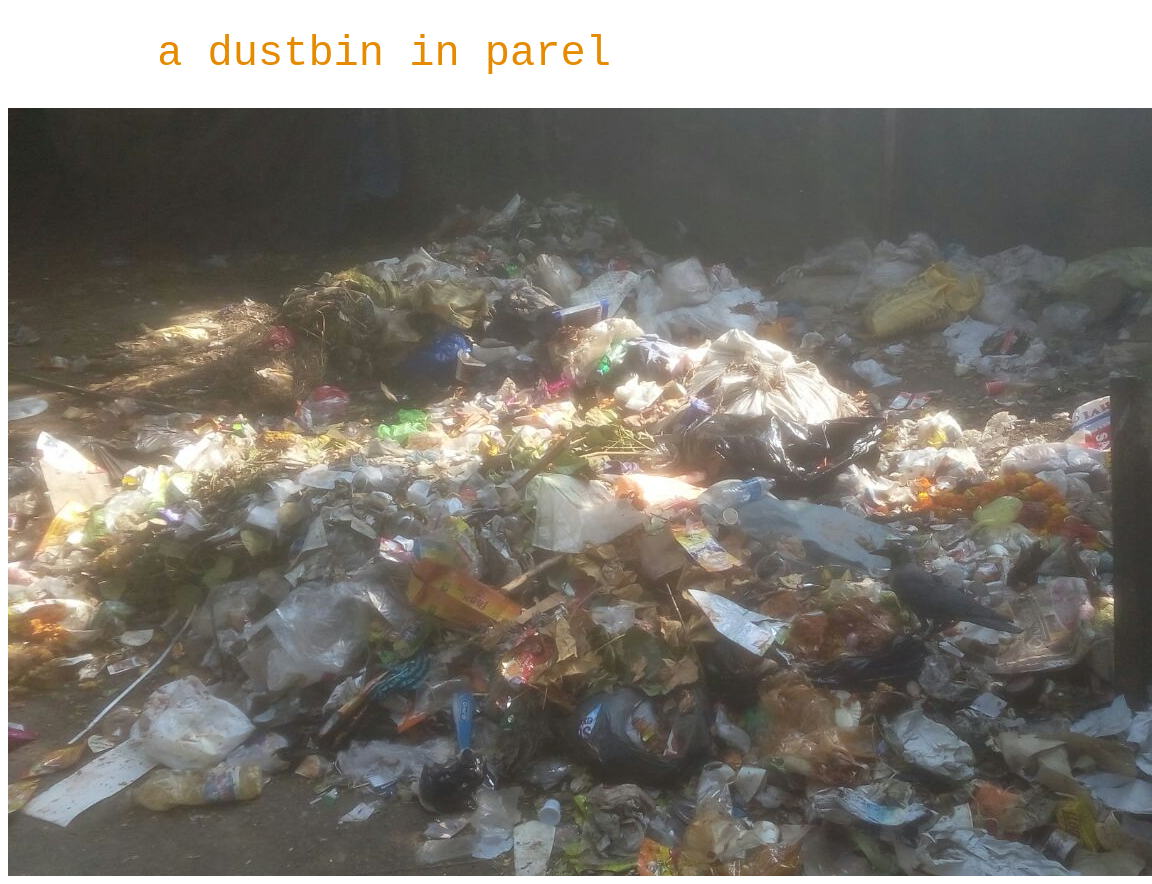
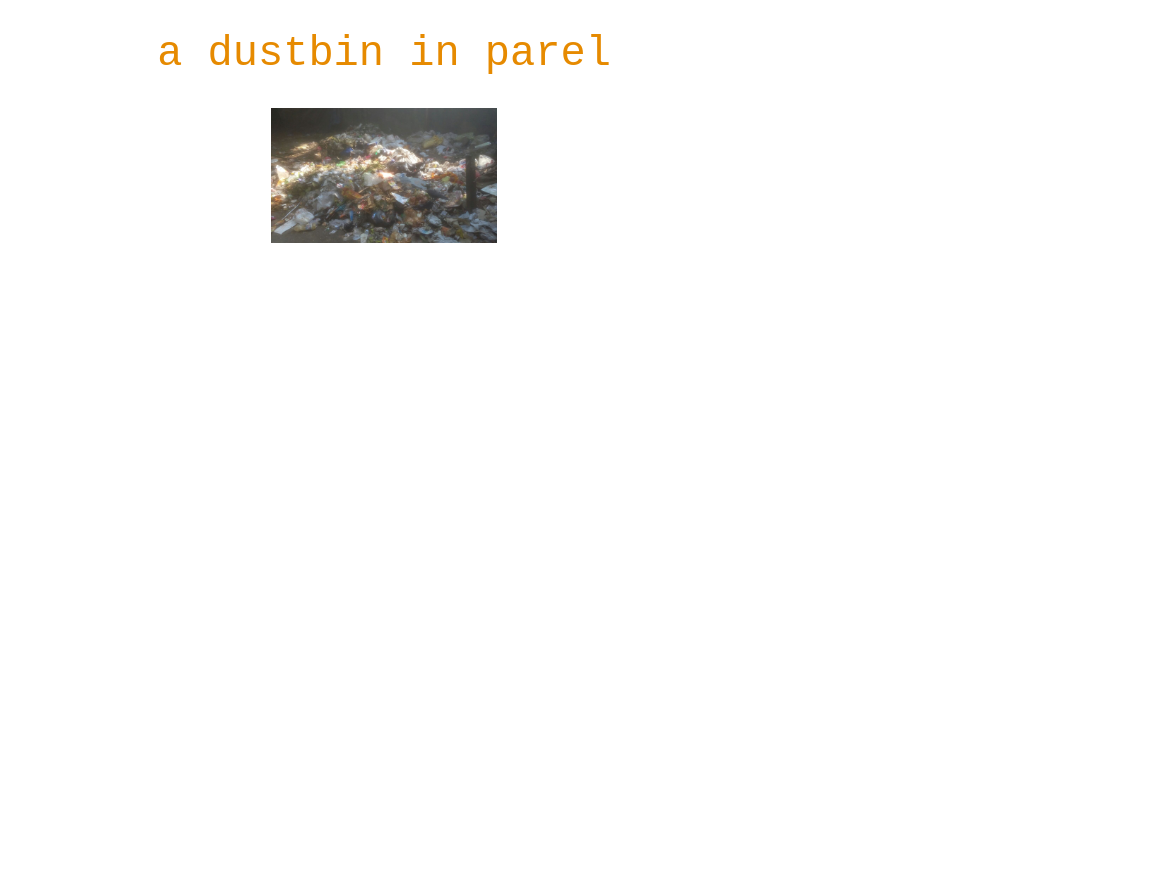
Before and after one commit to city-walkability/city-walkability, a plain HTML site: page index.html in a window 768 px wide. Shown: the top 884 px of the page, 1152 px wide, since content can reach past the window. After the commit the page ends 800 px from the top, so only its background shows below. Drawn offline with Linux system fonts and the light colour scheme.

Commit message:
style-changes

```diff
--- a/css/styles.css
+++ b/css/styles.css
@@ -11,4 +11,13 @@ header {
 img {
 	display: block;
 	margin: auto;
+	max-width: 80%;
 }
+
+@media (min-width: 768px) and (max-width: 991px) {
+	img {
+		display: block;
+		margin: auto;
+		max-width: 30%;
+	}
+}
```
Also changed, not shown: 1 other file.
